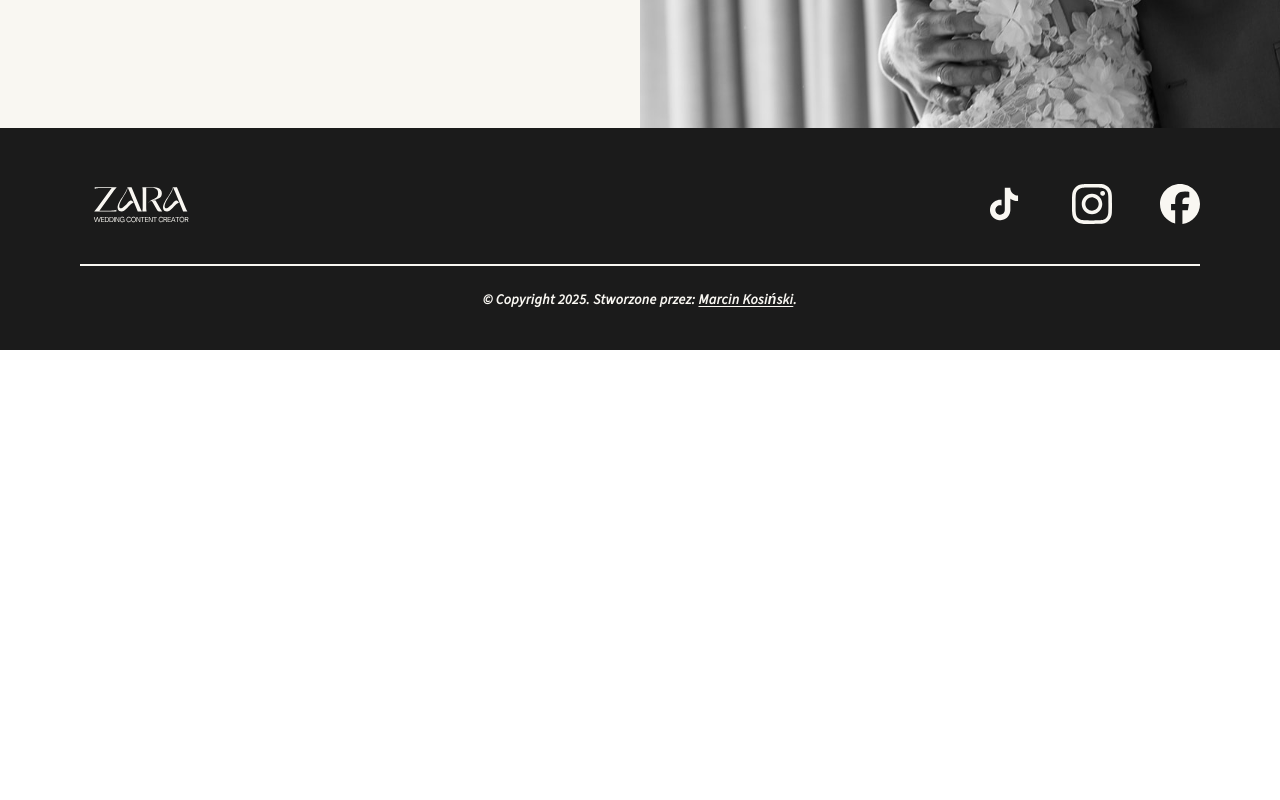
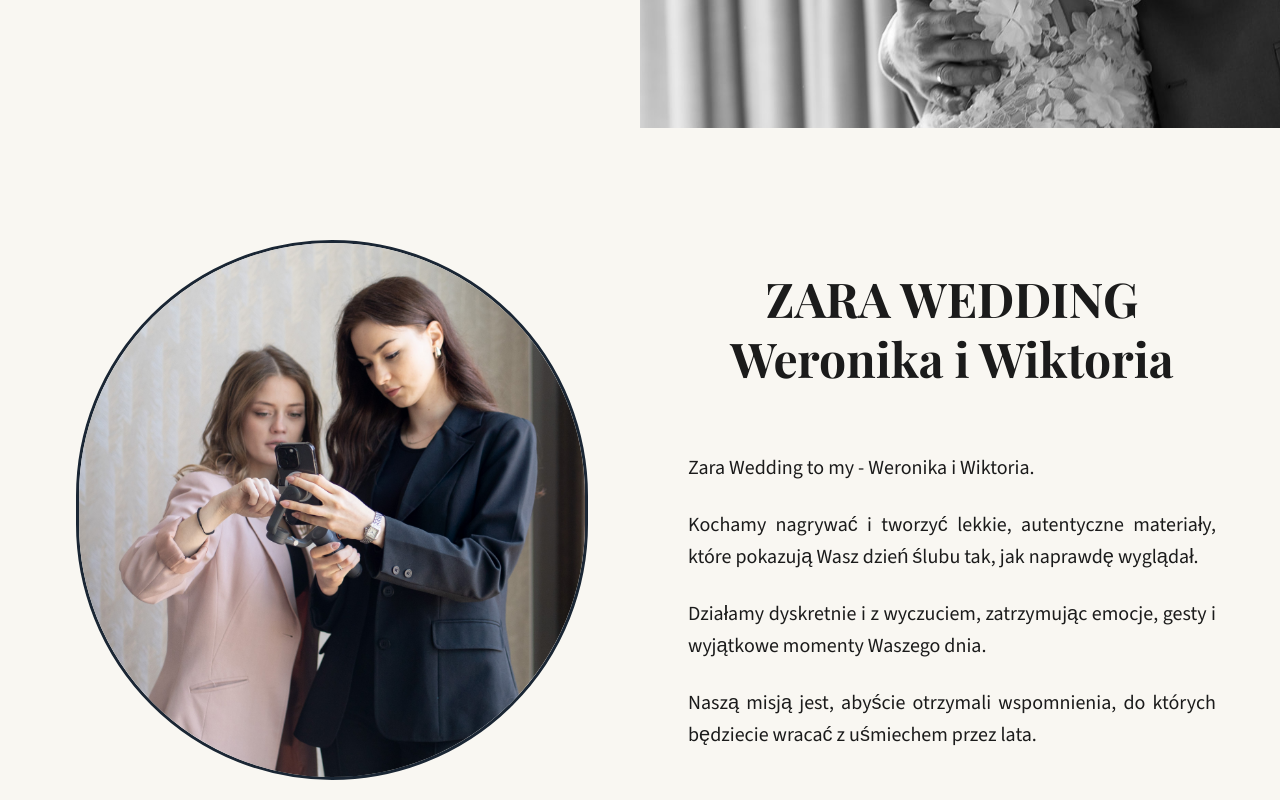
Before and after one commit to mkosinskki/zaraWedding, a Vue app: page / in a window 1280 px wide. Shown: the part 760-1560 px from the top of the page. Before the commit the page ends 1110 px from the top, so only its background shows below. Built offline with nearby package versions, Linux system fonts and the light colour scheme; a web font is replaced by a local one.

Commit message:
Added AboutUs page

```diff
--- a/src/App.vue
+++ b/src/App.vue
@@ -1,6 +1,7 @@
 <script setup>
 import { RouterView } from 'vue-router'
 import Home from '../src/views/Home.vue'
+import AboutUs from './views/AboutUs.vue'
 import Navbar from '../src/components/Navbar.vue'
 import Footer from '../src/components/Footer.vue'
 </script>
@@ -10,6 +11,8 @@ import Footer from '../src/components/Footer.vue'
 
   <Home />
 
+  <AboutUs />
+
   <Footer />
 
   <RouterView />
--- /dev/null
+++ b/src/views/AboutUs.vue
@@ -0,0 +1,43 @@
+<template>
+  <section id="about" class="bg-bg py-16 md:py-28 scroll-mt-12 md:scroll-mt-6">
+    <div class="container mx-auto max-w-7xl flex flex-col space-y-12 md:space-y-0 md:flex-row px-6">
+      <div class="md:w-1/2 flex items-center justify-center">
+        <img
+          src="../assets/aboutUsPhoto.jpg"
+          class="w-lg h-auto rounded-full border-3 border-navy"
+        />
+      </div>
+
+      <div class="md:w-1/2 max-w-xl flex flex-col items-center justify-center space-y-16 md:pl-12">
+        <h2
+          class="font-playfair font-bold text-charcoal text-4xl md:text-5xl text-center leading-tight"
+        >
+          ZARA WEDDING <br />
+          Weronika i Wiktoria
+        </h2>
+
+        <div
+          class="flex flex-col text-lg md:text-xl font-source space-y-6 text-justify text-charcoal leading-relaxed w-full"
+        >
+          <p>Zara Wedding to my - Weronika i Wiktoria.</p>
+          <p>
+            Kochamy nagrywać i tworzyć lekkie, autentyczne materiały, które pokazują Wasz dzień
+            ślubu tak, jak naprawdę wyglądał.
+          </p>
+          <p>
+            Działamy dyskretnie i z wyczuciem, zatrzymując emocje, gesty i wyjątkowe momenty Waszego
+            dnia.
+          </p>
+          <p>
+            Naszą misją jest, abyście otrzymali wspomnienia, do których będziecie wracać z uśmiechem
+            przez lata.
+          </p>
+        </div>
+      </div>
+    </div>
+  </section>
+</template>
+
+<srcipt setup></srcipt>
+
+<style scoped></style>
```
